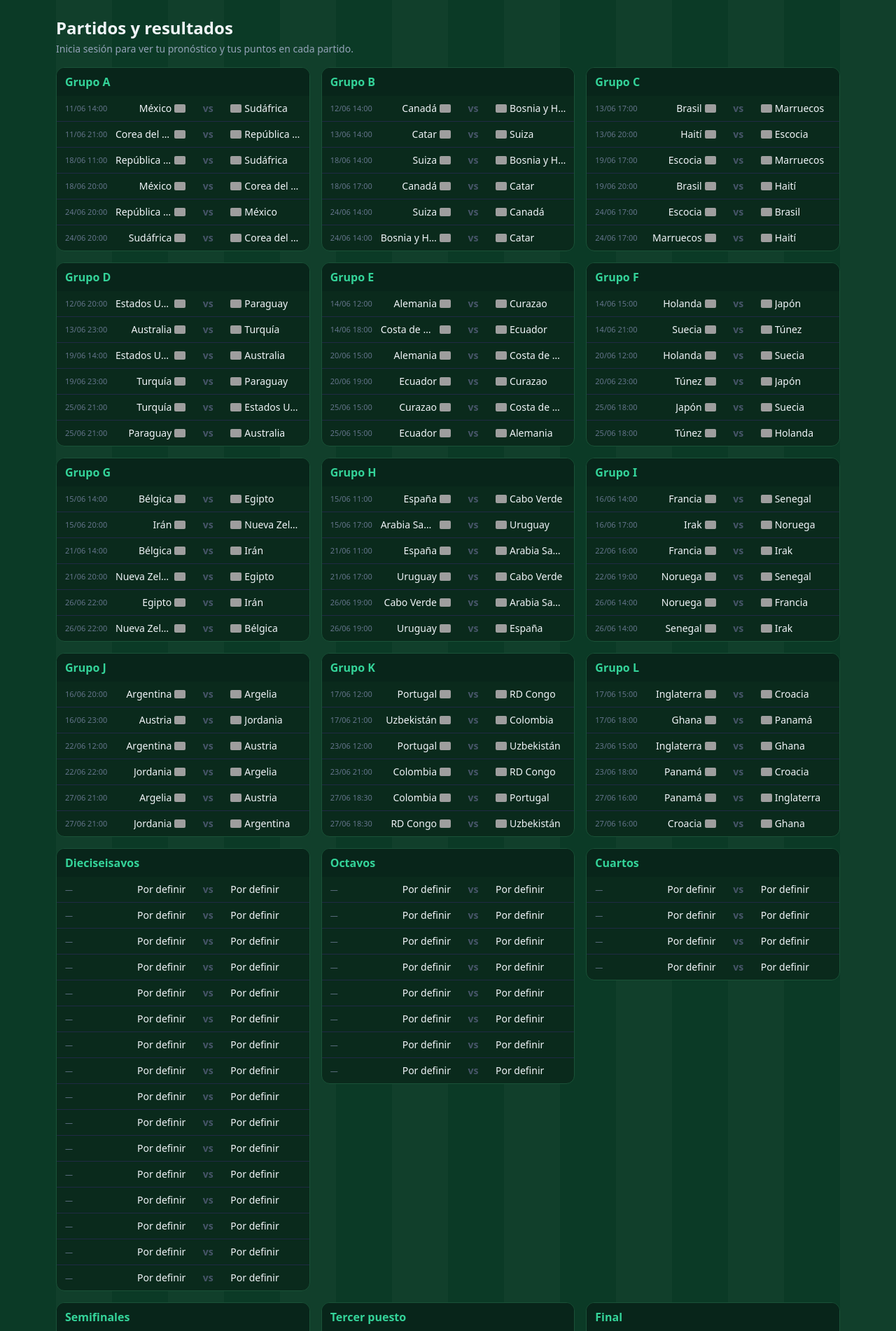
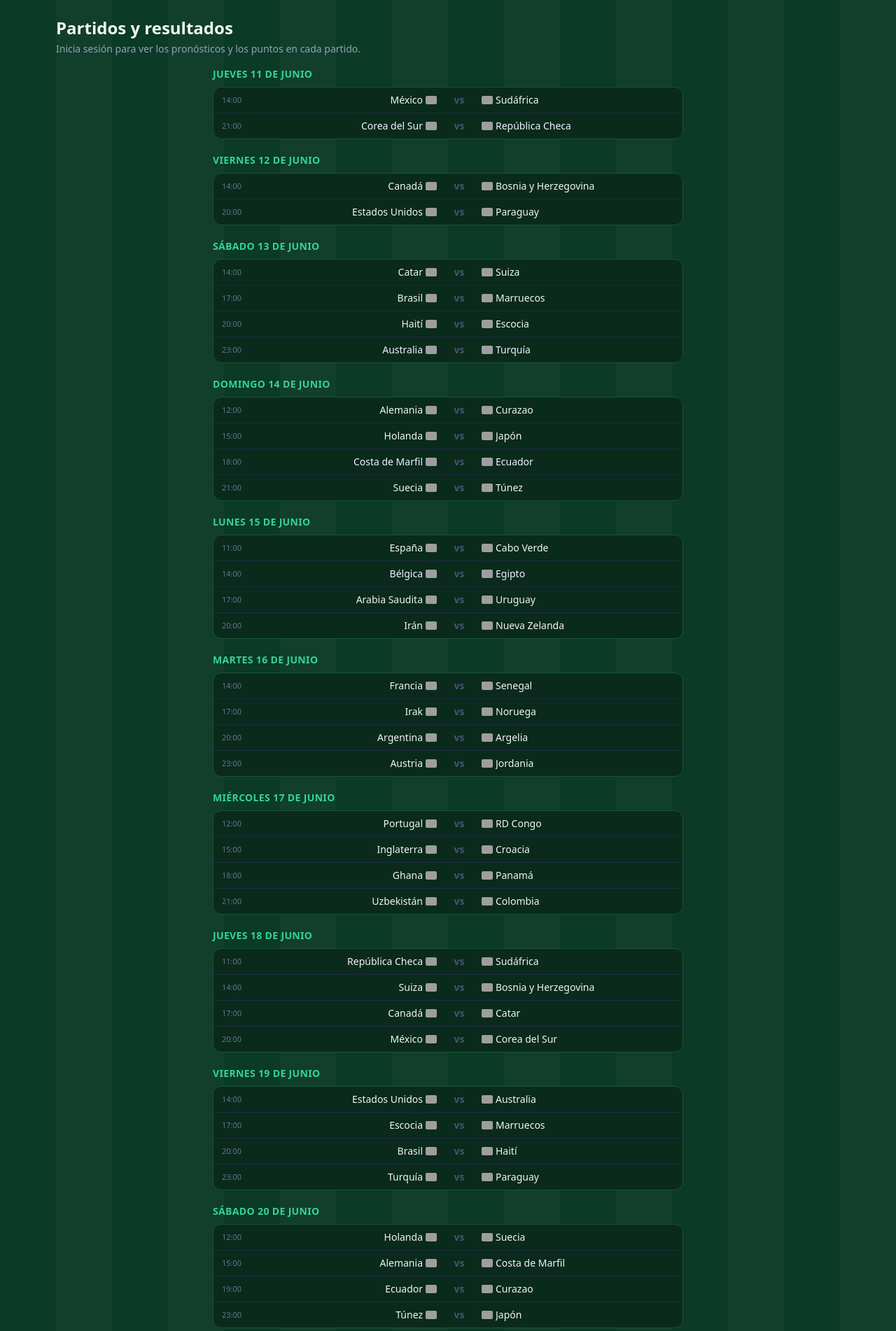
Before and after one commit to JorgeCampe/porra-app, a Flask app: page /matches in a window 1280 px wide. Shown: the part 53-1955 px from the top of the page at 70% size. Run offline with Flask 3, Linux system fonts and the light colour scheme; data comes from the database, SQL or seed files in the repository; some libraries are stand-ins or nearby versions; grey boxes are pictures that could not be loaded.

Commit message:
Add files via upload

```diff
--- a/app.py
+++ b/app.py
@@ -215,6 +215,15 @@ def maybe_autosync():
 # ---------------------------------------------------------------------------
 # Rutas
 # ---------------------------------------------------------------------------
+_DIAS = ["Lunes", "Martes", "Miércoles", "Jueves", "Viernes", "Sábado", "Domingo"]
+_MESES = ["enero", "febrero", "marzo", "abril", "mayo", "junio", "julio",
+          "agosto", "septiembre", "octubre", "noviembre", "diciembre"]
+
+
+def _fecha_es(dt):
+    return f"{_DIAS[dt.weekday()]} {dt.day} de {_MESES[dt.month - 1]}"
+
+
 def register_routes(app):
 
     @app.context_processor
@@ -397,19 +406,50 @@ def register_routes(app):
                                     p.pred_home, p.pred_away, f.home_goals,
                                     f.away_goals, config.MATCH_POINTS[f.stage])
 
+        # Predicciones de TODOS por partido (solo si la fase ya está revelada)
+        reveal_group = phase1_locked() and current_user.is_authenticated
+        reveal_ko = (phase2_state() == "locked") and current_user.is_authenticated
+        all_preds = {}
+        if reveal_group or reveal_ko:
+            unames = {u.id: u.username for u in User.query.all()}
+            by_fx = {}
+            for p in MatchPrediction.query.all():
+                by_fx.setdefault(p.fixture_id, []).append(p)
+            for f in fixtures:
+                revealed = reveal_group if f.stage == "GROUP" else reveal_ko
+                if not revealed:
+                    continue
+                rows = []
+                for p in by_fx.get(f.id, []):
+                    if p.pred_home is None:
+                        continue
+                    pts = None
+                    if f.stage == "GROUP" and f.finished:
+                        pts = scoring.score_match(p.pred_home, p.pred_away,
+                                                  f.home_goals, f.away_goals,
+                                                  config.MATCH_POINTS["GROUP"])
+                    rows.append({"user": unames.get(p.user_id, "?"), "uid": p.user_id,
+                                 "ph": p.pred_home, "pa": p.pred_away, "pts": pts})
+                rows.sort(key=lambda r: (-(r["pts"] or 0), r["user"].lower()))
+                all_preds[f.id] = rows
+
+        # Secciones por FECHA (hora de Perú)
         def srt(fs):
             return sorted(fs, key=lambda f: (f.kickoff or datetime.max, f.match_num or 0))
 
-        sections = []   # (título, [partidos])
-        for g in GROUP_LETTERS:
-            gfx = srt([f for f in fixtures if f.stage == "GROUP" and f.group_letter == g])
-            if gfx:
-                sections.append(("Grupo " + g, gfx))
-        for stage in ["R32", "R16", "QF", "SF", "3RD", "FINAL"]:
-            kfx = srt([f for f in fixtures if f.stage == stage])
-            if kfx:
-                sections.append((config.STAGE_LABELS[stage], kfx))
-        return render_template("matches.html", sections=sections, mp=mp, points=points)
+        sections, cur = [], None
+        for f in srt([x for x in fixtures if x.kickoff]):
+            d = f.kickoff.date()
+            if d != cur:
+                sections.append((_fecha_es(f.kickoff), []))
+                cur = d
+            sections[-1][1].append(f)
+        undated = srt([f for f in fixtures if not f.kickoff and
+                       (f.home_team_id or f.away_team_id)])
+        if undated:
+            sections.append(("Eliminatorias (por definir)", undated))
+        return render_template("matches.html", sections=sections, mp=mp,
+                               points=points, all_preds=all_preds)
 
     @app.route("/rules")
     def rules():
--- a/templates/matches.html
+++ b/templates/matches.html
@@ -2,21 +2,24 @@
 {% block title %}Partidos · Porra Mundial 2026{% endblock %}
 {% block body %}
 <h1 class="text-2xl font-bold mb-1">Partidos y resultados</h1>
-{% if current_user.is_authenticated %}
-<p class="text-slate-400 text-sm mb-4">Cada partido muestra el <b>resultado real</b>, debajo <b>tu pronóstico</b> y los <b>puntos</b> que ganaste.</p>
+{% if all_preds %}
+<p class="text-slate-400 text-sm mb-4">Toca un partido para ver el pronóstico de <b>todos</b> los participantes y los puntos que ganaron.</p>
+{% elif current_user.is_authenticated %}
+<p class="text-slate-400 text-sm mb-4">Cada partido muestra el resultado real, tu pronóstico y tus puntos. Los pronósticos de todos se ven cuando cierra la fase.</p>
 {% else %}
-<p class="text-slate-400 text-sm mb-4">Inicia sesión para ver tu pronóstico y tus puntos en cada partido.</p>
+<p class="text-slate-400 text-sm mb-4">Inicia sesión para ver los pronósticos y los puntos en cada partido.</p>
 {% endif %}
 
-<div class="grid md:grid-cols-2 xl:grid-cols-3 gap-4 items-start">
+<div class="max-w-2xl mx-auto space-y-5">
   {% for title, fixtures in sections %}
-  <div class="card rounded-xl overflow-hidden">
-    <div class="bg-[#0e1730] px-3 py-2 font-bold text-emerald-400">{{ title }}</div>
-    <div class="divide-y divide-[#1f2a44]">
+  <div>
+    <h2 class="text-emerald-400 font-bold text-sm uppercase tracking-wide mb-2">{{ title }}</h2>
+    <div class="card rounded-xl overflow-hidden divide-y divide-[#1f2a44]">
       {% for f in fixtures %}
-      <div class="px-3 py-2">
-        <div class="flex items-center gap-2 text-sm">
-          <span class="text-slate-500 text-[11px] w-16 shrink-0">{{ f.kickoff.strftime('%d/%m %H:%M') if f.kickoff else '—' }}</span>
+      <div>
+        <div class="px-3 py-2 flex items-center gap-2 text-sm select-none {{ 'cursor-pointer hover:bg-[#0e1730]' if f.id in all_preds }}"
+             {% if f.id in all_preds %}onclick="this.nextElementSibling.classList.toggle('hidden'); this.querySelector('.chev').classList.toggle('rotate-180')"{% endif %}>
+          <span class="text-slate-500 text-[11px] w-11 shrink-0">{{ f.kickoff.strftime('%H:%M') if f.kickoff else '—' }}</span>
           <span class="flex-1 flex items-center justify-end gap-1 min-w-0">
             <span class="truncate">{{ f.home.name_es if f.home else 'Por definir' }}</span>
             {% if f.home and flag_url(f.home.name_es) %}<img src="{{ flag_url(f.home.name_es) }}" class="h-3 w-auto rounded-sm shrink-0" onerror="this.style.display='none'">{% endif %}
@@ -28,18 +31,43 @@
             {% if f.away and flag_url(f.away.name_es) %}<img src="{{ flag_url(f.away.name_es) }}" class="h-3 w-auto rounded-sm shrink-0" onerror="this.style.display='none'">{% endif %}
             <span class="truncate">{{ f.away.name_es if f.away else 'Por definir' }}</span>
           </span>
+          {% if f.id in all_preds %}<span class="chev text-slate-500 text-xs shrink-0 transition-transform">▾</span>{% else %}<span class="w-3 shrink-0"></span>{% endif %}
         </div>
-        {% if current_user.is_authenticated %}
-        <div class="text-[11px] mt-1 text-right">
+
+        {% if f.id in all_preds %}
+        <div class="hidden bg-[#08251a] px-3 py-2">
+          {% if all_preds[f.id] %}
+          <table class="w-full text-[12px]">
+            <thead>
+              <tr class="text-slate-500 text-left border-b border-[#1f2a44]">
+                <th class="font-medium py-1">Participante</th>
+                <th class="font-medium text-center">Pronóstico</th>
+                {% if f.finished %}<th class="font-medium text-right">Pts</th>{% endif %}
+              </tr>
+            </thead>
+            <tbody>
+              {% for r in all_preds[f.id] %}
+              <tr class="{{ 'text-emerald-300 font-semibold' if current_user.is_authenticated and r.uid == current_user.id else 'text-slate-300' }}">
+                <td class="py-0.5">{{ r.user }}</td>
+                <td class="text-center tabular-nums">{{ r.ph }}-{{ r.pa }}</td>
+                {% if f.finished %}<td class="text-right tabular-nums {{ 'text-emerald-400' if r.pts }}">{{ '+' ~ r.pts if r.pts else '0' }}</td>{% endif %}
+              </tr>
+              {% endfor %}
+            </tbody>
+          </table>
+          {% else %}
+          <p class="text-slate-500 text-xs">Nadie pronosticó este partido.</p>
+          {% endif %}
+        </div>
+
+        {% elif current_user.is_authenticated %}
+        <div class="px-3 pb-2 text-[11px] text-right -mt-1">
           {% if f.id in mp and mp[f.id].pred_home is not none %}
             <span class="text-slate-500">Tu pronóstico:</span> <span class="text-slate-300 font-medium">{{ mp[f.id].pred_home }}-{{ mp[f.id].pred_away }}</span>
           {% else %}
             <span class="text-slate-600">Sin pronóstico</span>
           {% endif %}
-          {% if f.finished %}
-            {% if f.id in points %}<span class="ml-1 text-emerald-400 font-semibold">+{{ points[f.id] }} pts</span>
-            {% else %}<span class="ml-1 text-slate-600">0 pts</span>{% endif %}
-          {% endif %}
+          {% if f.finished and f.id in points %}<span class="ml-1 text-emerald-400 font-semibold">+{{ points[f.id] }} pts</span>{% endif %}
         </div>
         {% endif %}
       </div>
```
Also changed, not shown: templates/admin.html (+1 -13 lines).
